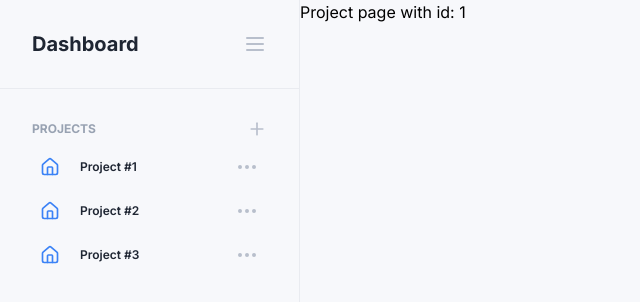
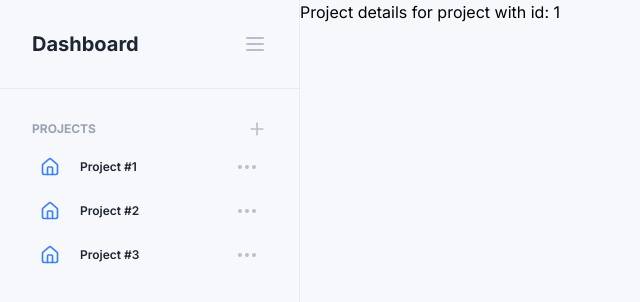
Before and after one commit to notsecret32/taskly, a React (Vite) app in the folder apps/web/: page /dashboard/projects/1 in a window 1280 px wide. Shown: the top 302 px of the page, without its empty margins (0-640 px from the left). Built offline with nearby package versions, Linux system fonts and the light colour scheme.

Commit message:
feat: improved file structure for the project

```diff
--- a/apps/web/src/components/project/index.ts
+++ b/apps/web/src/components/project/index.ts
@@ -1,2 +1,3 @@
+export * from './project-details';
 export * from './project-list';
 export * from './project-overview';
--- /dev/null
+++ b/apps/web/src/components/project/project-details.tsx
@@ -0,0 +1,11 @@
+import { FC } from 'react';
+import { useParams } from 'react-router';
+
+interface ProjectDetailsParams extends Record<string, string | undefined> {
+  projectId: string;
+}
+
+export const ProjectDetails: FC = () => {
+  const params = useParams<ProjectDetailsParams>();
+  return <div>Project details for project with id: {params.projectId}</div>;
+};
--- a/apps/web/src/pages/index.ts
+++ b/apps/web/src/pages/index.ts
@@ -1,3 +1,2 @@
 export * from './dashboard-page';
-export * from './project-page';
 export * from './router';
--- a/apps/web/src/pages/project-page.tsx
+++ /dev/null
@@ -1,7 +0,0 @@
-import { FC } from 'react';
-import { useParams } from 'react-router';
-
-export const ProjectPage: FC = () => {
-  const params = useParams();
-  return <div>Project page with id: {params.projectId}</div>;
-};
--- a/apps/web/src/pages/router.tsx
+++ b/apps/web/src/pages/router.tsx
@@ -1,6 +1,6 @@
 import { DashboardOverview } from '@/components/dashboard';
-import { ProjectOverview } from '@/components/project';
-import { DashboardPage, ProjectPage } from '@/pages';
+import { ProjectDetails, ProjectOverview } from '@/components/project';
+import { DashboardPage } from '@/pages';
 import { createBrowserRouter } from 'react-router';
 
 export const router = createBrowserRouter([
@@ -21,7 +21,7 @@ export const router = createBrowserRouter([
           },
           {
             path: ':projectId',
-            element: <ProjectPage />,
+            element: <ProjectDetails />,
           },
         ],
       },
```
